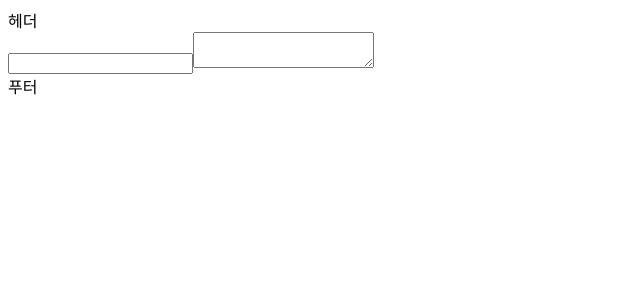
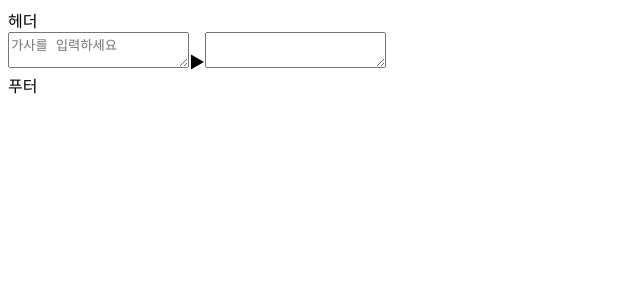
Before and after one commit to Leewonno/lyrics, a React (Vite) app: page / in a window 1280 px wide. Shown: the top 300 px of the page, without its empty margins (0-640 px from the left). Built offline with nearby package versions, Linux system fonts and the light colour scheme.

Commit message:
[Feat] styled components 추가

```diff
--- a/package.json
+++ b/package.json
@@ -15,7 +15,8 @@
     "react-dom": "^18.3.1",
     "react-redux": "^9.1.2",
     "react-router-dom": "^6.25.1",
-    "redux": "^5.0.1"
+    "redux": "^5.0.1",
+    "styled-components": "^6.1.12"
   },
   "devDependencies": {
     "@types/react": "^18.3.3",
--- a/src/main/components/widget/TranslateWidget.tsx
+++ b/src/main/components/widget/TranslateWidget.tsx
@@ -2,8 +2,9 @@ export function TranslateWidget(){
     return (
         <>
             <form>
-                <input />
-                <textarea />
+                <textarea placeholder="가사를 입력하세요"/>
+                ▶
+                <textarea readOnly />
             </form>
         </>
     )
```
Also changed, not shown: 1 other file (tests, documents, lock files or other folders).
